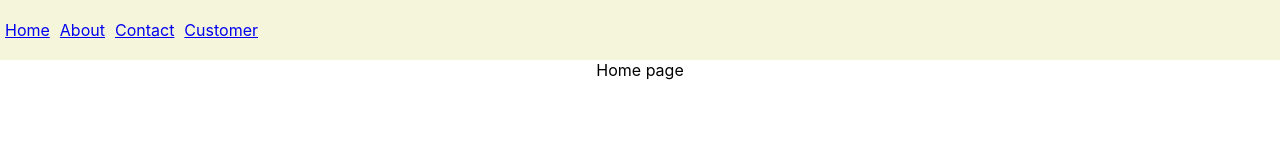
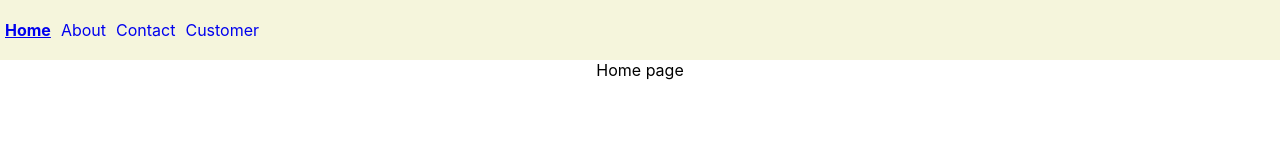
Before and after one commit to Vmadhavan2310/React-Routing, a React (Create React App) app: page / in a window 1280 px wide. Shown: the top 160 px of the page. Built offline with nearby package versions, Linux system fonts and the light colour scheme.

Commit message:
Active link

```diff
--- a/src/App.css
+++ b/src/App.css
@@ -42,3 +42,9 @@ nav{
   background: beige;
   padding: 20px 5px;
 }
+nav a{
+  text-decoration: none;
+}
+/* nav a.active{
+  text-decoration: underline;
+} */
--- a/src/Components/Navbar.tsx
+++ b/src/Components/Navbar.tsx
@@ -1,13 +1,20 @@
-import { Link } from 'react-router-dom';
+import React from 'react';
+import { Link,NavLink } from 'react-router-dom';
 
 function Navbar() {
+  const styleNav=({isActive}:any)=>{
+    return{
+      textDecoration:isActive?"underline":"none",
+      fontWeight:isActive?"bold":"normal"
+    }
+  }
   return (
 
     <nav>
-    <Link to="/">Home</Link>
-    <Link to="/about">About</Link>
-    <Link to="/contact">Contact</Link>
-    <Link to="/customer">Customer</Link>
+    <NavLink to="/" style={styleNav}>Home</NavLink>
+    <NavLink to="/about" style={styleNav}>About</NavLink>
+    <NavLink to="/contact" style={styleNav}>Contact</NavLink>
+    <NavLink to="/customer" style={styleNav}>Customer</NavLink>
     </nav>
 
   )
```
